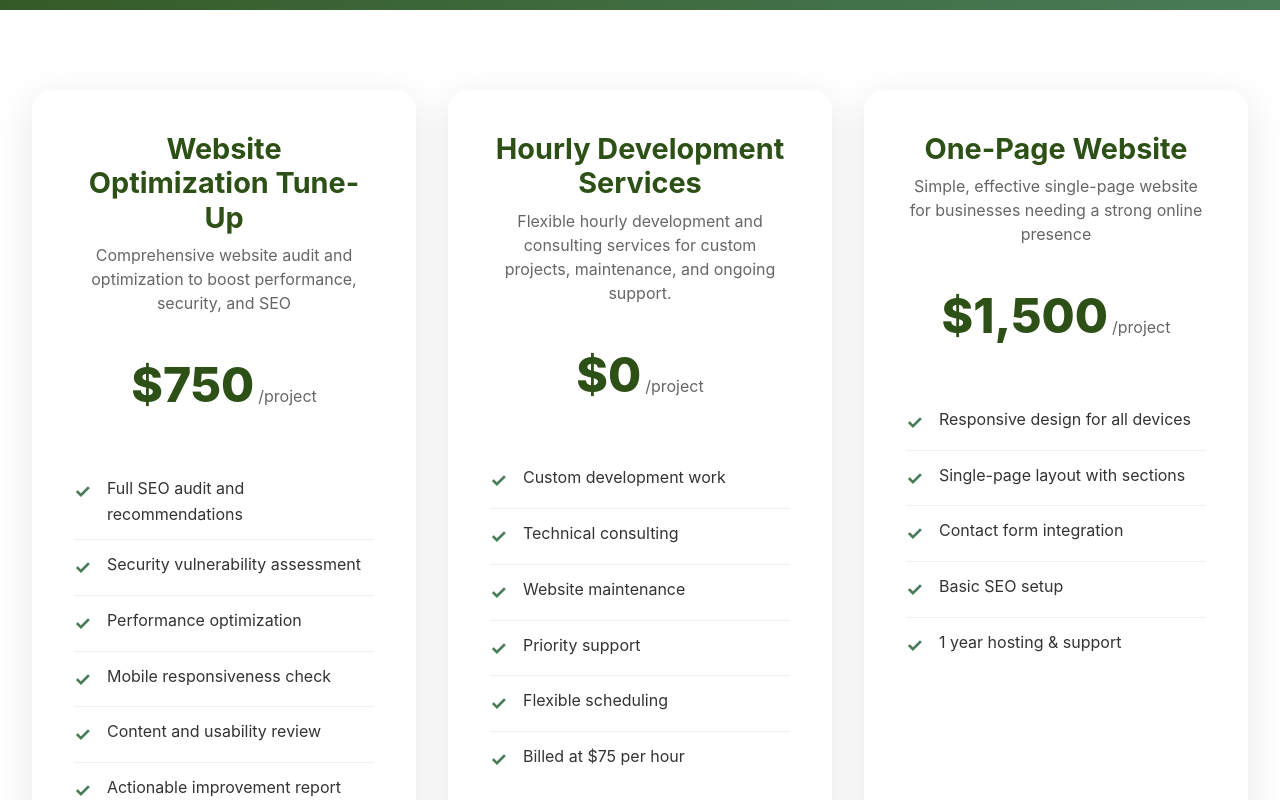
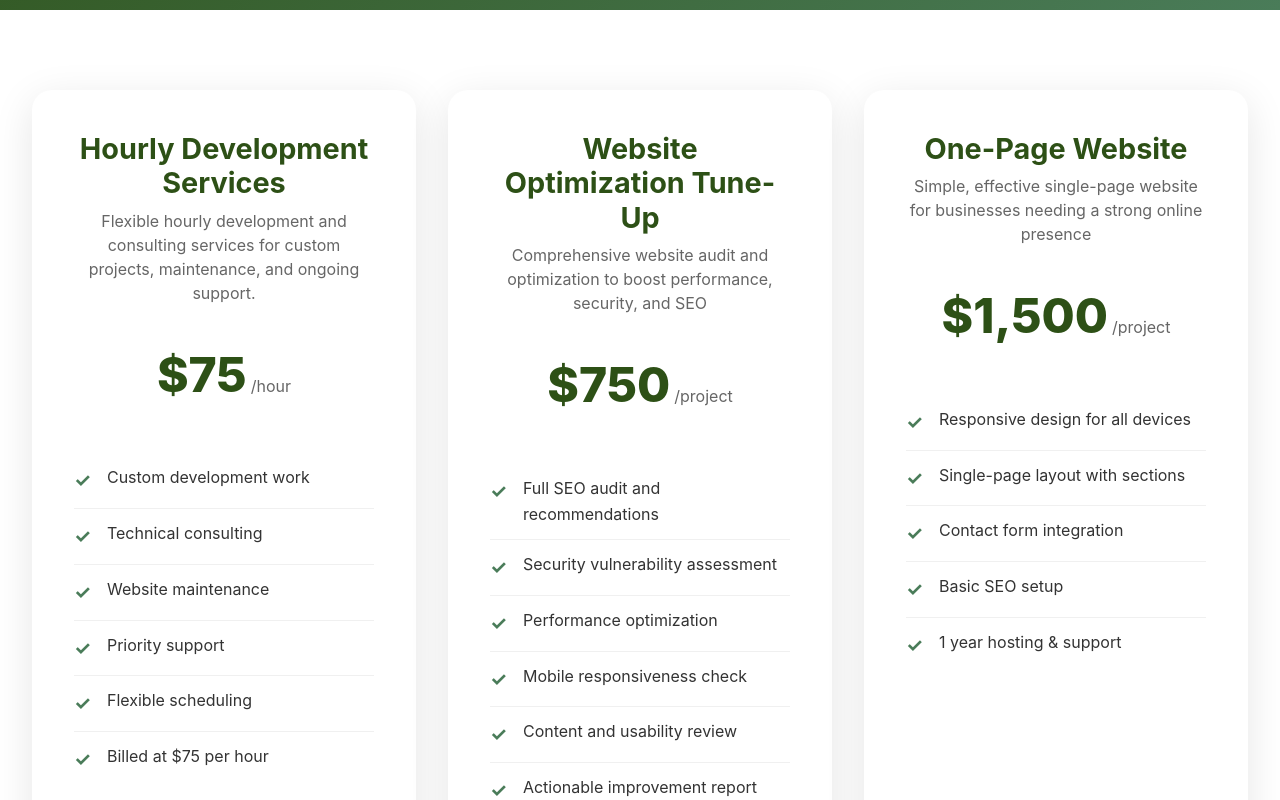
Before and after one commit to Topzic/IronleafTechnology, a React (Create React App) app: page /pricing in a window 1280 px wide. Shown: the part 500-1300 px from the top of the page. Built offline with nearby package versions, Linux system fonts and the light colour scheme.

Commit message:
Refactor code structure for improved readability and maintainability

```diff
--- a/src/pages/Pricing.js
+++ b/src/pages/Pricing.js
@@ -7,6 +7,22 @@
   const [billingCycle, setBillingCycle] = useState('one-time');
 
   const packages = [
+    {
+      name: 'Hourly Development Services',
+      description: 'Flexible hourly development and consulting services for custom projects, maintenance, and ongoing support.',
+      price: billingCycle === 'one-time' ? 75 : 0,
+      originalPrice: billingCycle === 'one-time' ? null : 100,
+      features: [
+        'Custom development work',
+        'Technical consulting',
+        'Website maintenance',
+        'Priority support',
+        'Flexible scheduling',
+        'Billed at $75 per hour'
+      ],
+      popular: false,
+      category: 'optimization'
+    },
     {
       name: 'Website Optimization Tune-Up',
       description: 'Comprehensive website audit and optimization to boost performance, security, and SEO',
@@ -19,22 +35,6 @@
         'Mobile responsiveness check',
         'Content and usability review',
         'Actionable improvement report'
-      ],
-      popular: false,
-      category: 'optimization'
-    },
-    {
-      name: 'Hourly Development Services',
-      description: 'Flexible hourly development and consulting services for custom projects, maintenance, and ongoing support.',
-      price: billingCycle === 'one-time' ? 0 : 75,
-      originalPrice: billingCycle === 'one-time' ? null : 100,
-      features: [
-        'Custom development work',
-        'Technical consulting',
-        'Website maintenance',
-        'Priority support',
-        'Flexible scheduling',
-        'Billed at $75 per hour'
       ],
       popular: false,
       category: 'optimization'
@@ -211,7 +211,7 @@
 
   const filteredPackages = packages.filter(pkg => {
     if (billingCycle === 'one-time') return true;
-    return pkg.category !== 'web' || pkg.name.includes('Starter') || pkg.name.includes('Growth');
+    return (pkg.category !== 'web' || pkg.name.includes('Starter') || pkg.name.includes('Growth')) && pkg.name !== 'Hourly Development Services';
   });
 
   const handleBookCall = () => {
@@ -284,7 +284,7 @@
             <div className="pricing-section">
               <div className="price">
                 ${pkg.price.toLocaleString()}
-                <span className="period">/{billingCycle === 'one-time' ? 'project' : 'month'}</span>
+                <span className="period">/{pkg.name === 'Hourly Development Services' ? 'hour' : billingCycle === 'one-time' ? 'project' : 'month'}</span>
               </div>
               {pkg.originalPrice && (
                 <div className="original-price">
```
Also changed, not shown: 22 other files (tests, documents, lock files or other folders).
